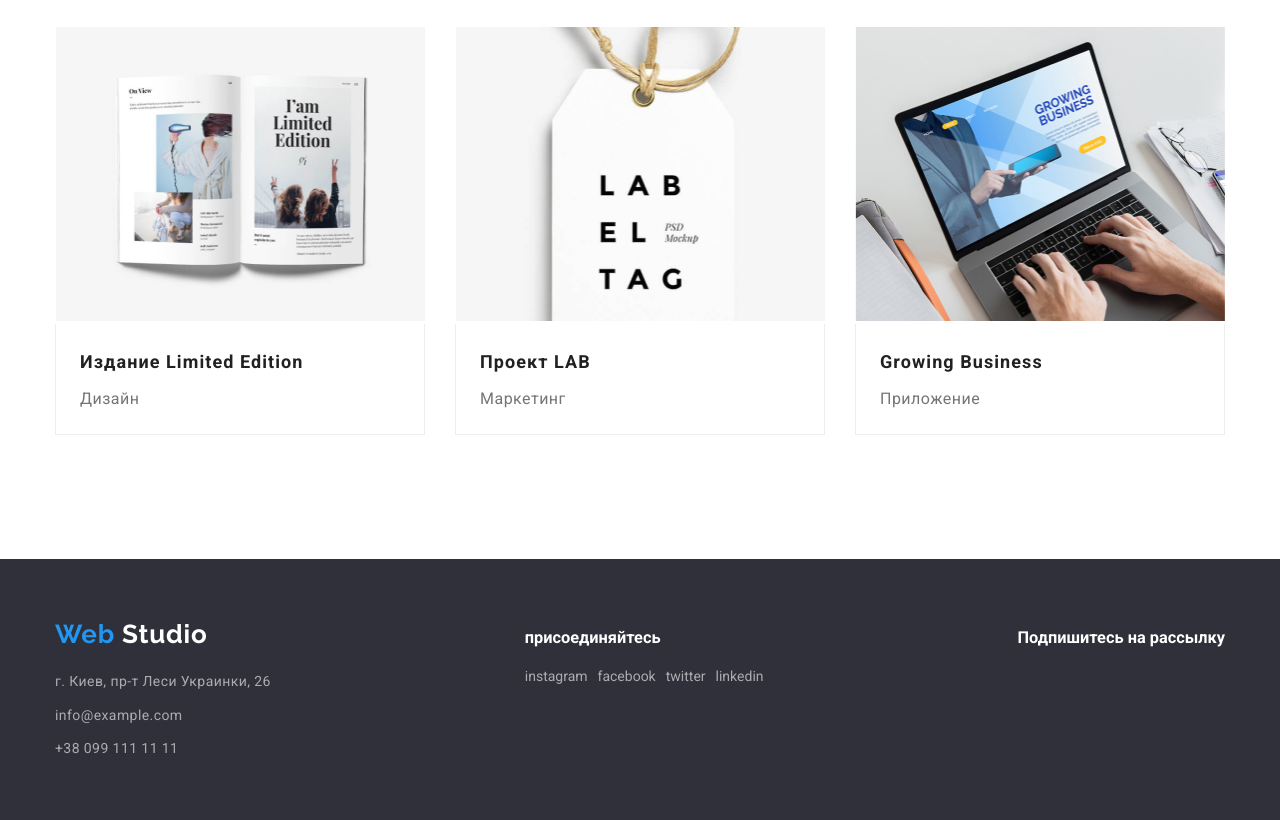
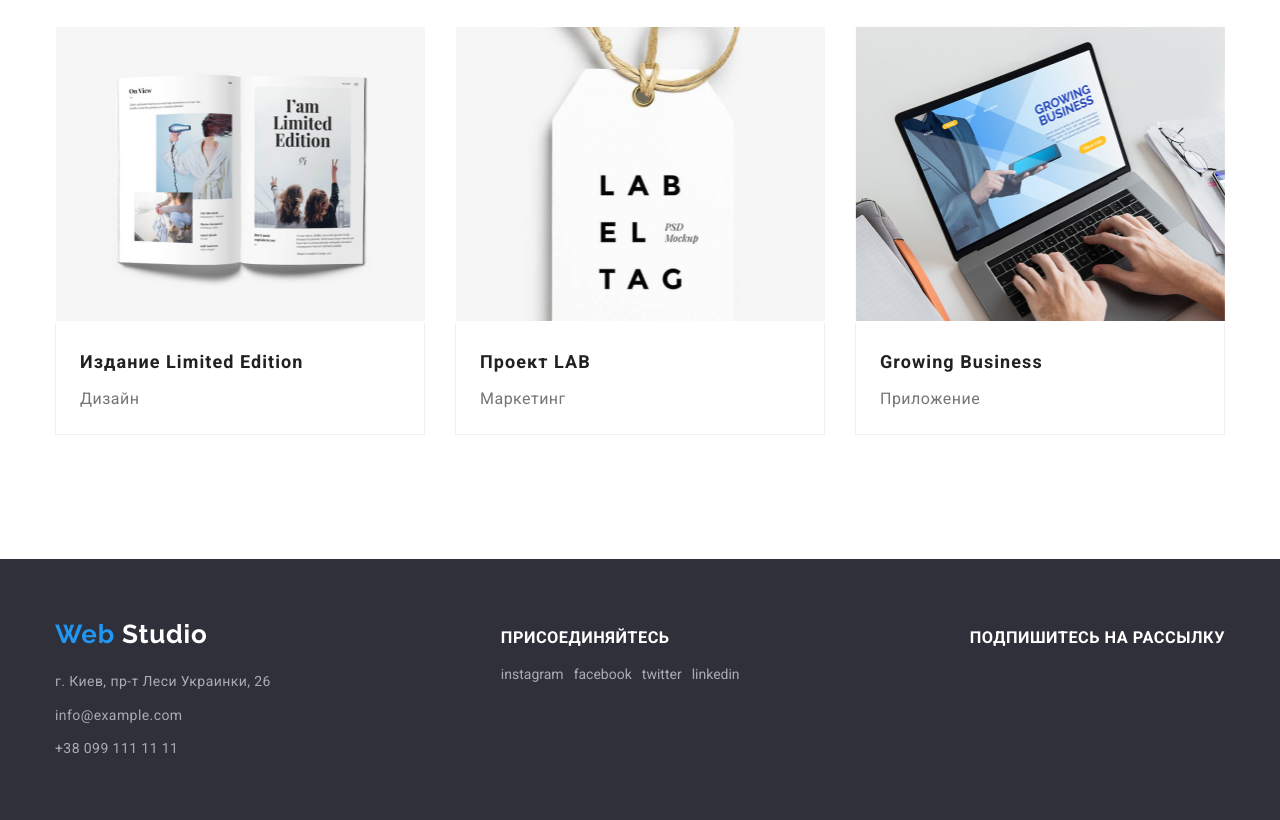
Before and after one commit to VeremchukStanislav/goit-markup-hw-02, a plain HTML site: page portfolio.html in a window 1280 px wide. Shown: the part 1116-1936 px from the top of the page. Drawn offline with Linux system fonts and the light colour scheme.

Commit message:
homework#3 almost done

```diff
--- a/css/styles.css
+++ b/css/styles.css
@@ -172,10 +172,10 @@ h6 {
 
 .about-us {
   padding-top: 94px;
+  padding-bottom: 94px;
 }
 
 .about-us {
-  margin-bottom: 94px;
   text-align: center;
   width: 1200px;
   padding-left: 15px;
@@ -190,7 +190,6 @@ h6 {
   margin-right: 30px;
 }
 .about-us-list-item-img {
-  display: block;
   margin-bottom: 30px;
   padding-top: 25px;
   padding-right: 100px;
@@ -439,9 +438,16 @@ h6 {
 .join-in {
   color: var(--background-color);
   margin-bottom: 20px;
+  line-height: 16px;
+  letter-spacing: 0.03em;
+  text-transform: uppercase;
 }
 .mail-form {
   color: var(--background-color);
+  margin-bottom: 20px;
+  line-height: 16px;
+  letter-spacing: 0.03em;
+  text-transform: uppercase;
 }
 .footer-list {
   padding-bottom: 60px;
@@ -496,6 +502,7 @@ h6 {
 .btn-list-item-button:hover,
 .btn-list-item-button:focus {
   background-color: var(--accent-color);
+  color: var(--background-color);
 }
 .projects-title {
   margin-bottom: 4px;
```
